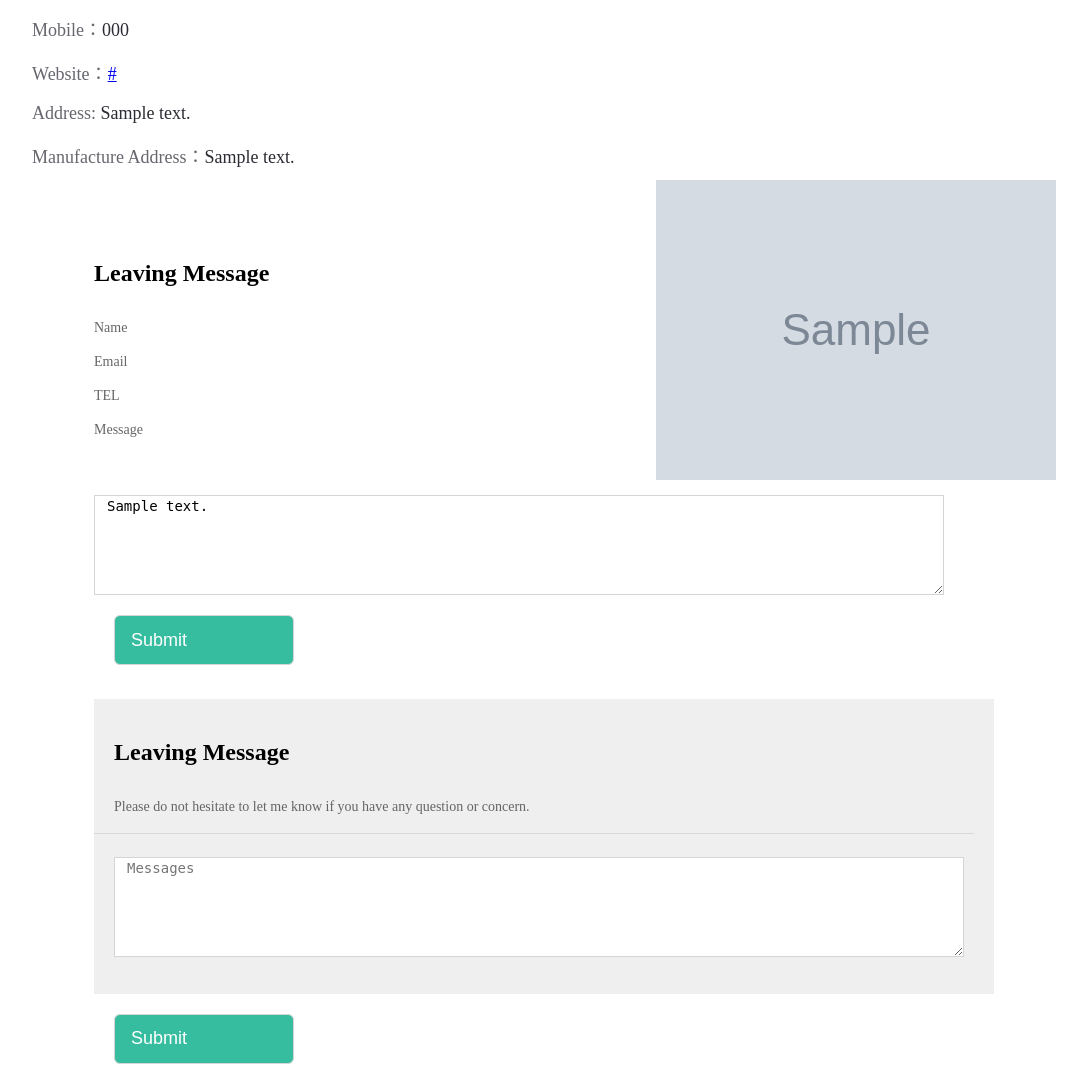
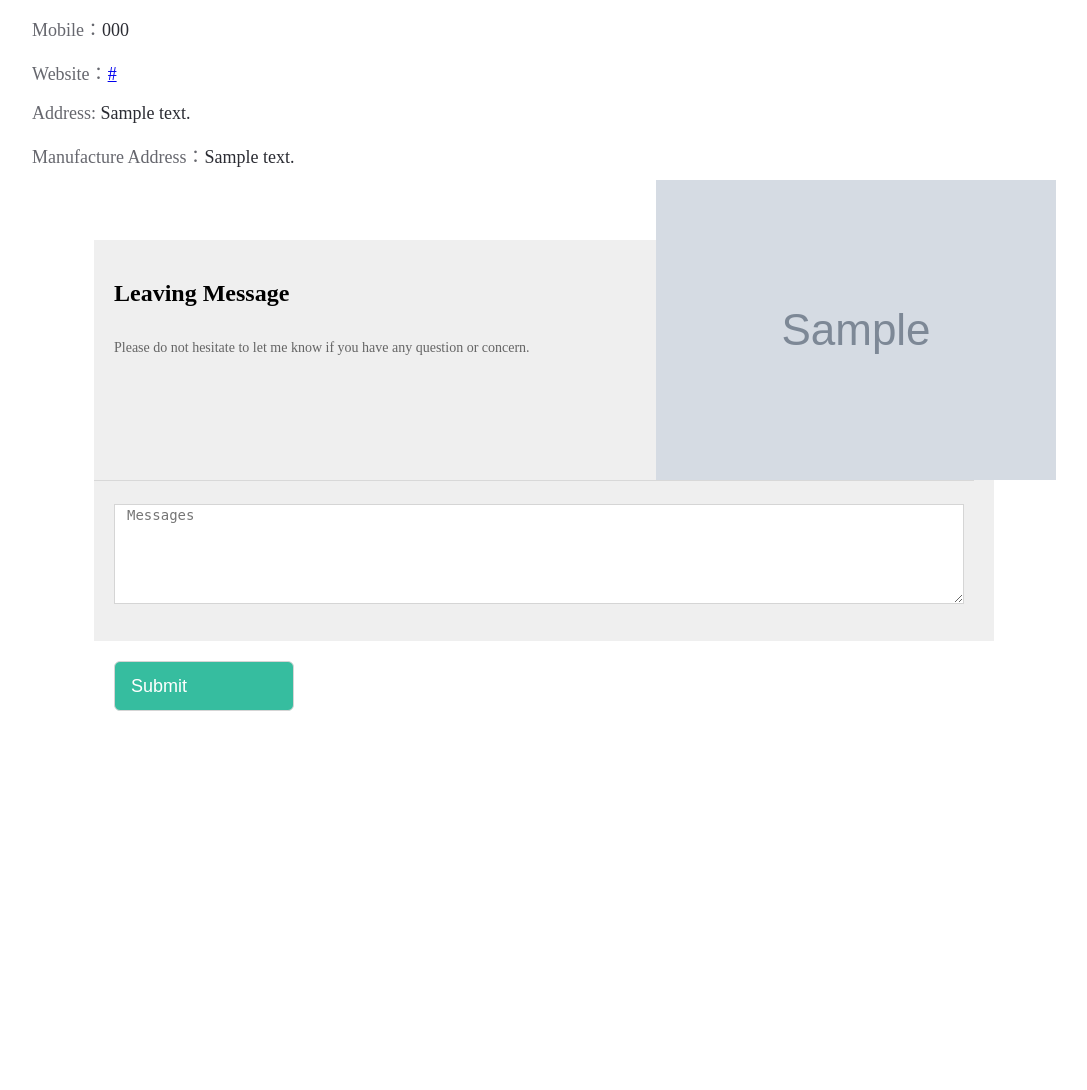
Before and after one commit to Heisenbergww/tiechuang, a PHP site: template oceanmin/views/contactus/index.php in a window 1280 px wide. Shown: the part 601-1691 px from the top of the page, without its empty margins (96-1183 px from the left). After the commit the page ends 1312 px from the top, so only its background shows below. Run offline with PHP 8.4, Linux system fonts and the light colour scheme; the template is opened without the code that fills it: most values are stand-ins (such as "Sample title", 1, 10 or a date in 2020); grey boxes marked "Sample" are stand-in pictures; some libraries are stand-ins or nearby versions.

Commit message:
联系我们修改

```diff
--- a/oceanmin/config/db.php
+++ b/oceanmin/config/db.php
@@ -2,8 +2,8 @@
 
 return [
     'class' => 'yii\db\Connection',
-	'dsn' => 'mysql:host=162.243.136.18;dbname=shelf',
-	'username' => 'junfeng',
+	'dsn' => 'mysql:host=127.0.0.1;dbname=shelf',
+	'username' => 'root',
 	'password' => 'bike.com',
 	'charset' => 'utf8',
 	'tablePrefix' => 'ocean_',
--- a/oceanmin/views/contactus/index.php
+++ b/oceanmin/views/contactus/index.php
@@ -32,12 +32,7 @@
     </div>
 </section>
 
-<!--修改后删除-->
-<section class="container-fluid clearfix section3 " >
-    <div class="row contact_us_form">
-        <div class="col-lg-12">
-            <h1>Leaving  Message</h1>
-            <div>
+
 <?php
     if( Yii::$app->getSession()->hasFlash('success') ) {
     echo Html::script('alert("Submitted successfully!");', ['defer' => true]);
@@ -46,8 +41,6 @@
     echo Html::script('alert("Submit fails, check the mailbox format and whether Missing!");', ['defer' => true]);
     }
 ?>
-            </div>
-
  <?php
 $form = ActiveForm::begin([
     'fieldConfig' => [
@@ -58,22 +51,6 @@
         'enctype' => 'multipart/form-data'
     ],
 ]);?>
-                <p>Name</p><input name="Message[name]" type="text" value="<?= Html::encode($model->name) ?>">
-                <p>Email</p><input name="Message[email]"  type="text" value="<?= Html::encode($model->email) ?>">
-                <p>TEL</p><input name="Message[phone]"  type="text" value="<?= Html::encode($model->phone) ?>">
-                <p>Message</p><textarea name="Message[detail]" type="text" ><?= Html::encode($model->detail) ?></textarea>
-                 <?php
-                    if (Yii::$app->session->hasFlash('info')) {
-                        echo Yii::$app->session->getFlash('info');
-                    }
-                ?>
-                <input  class="contact_us_submit" type="submit" value="Submit">
-            <?php ActiveForm::end();?>
-        </div>
-    </div>
-</section>
-
-
 <section class="container-fluid clearfix section3 " >
     <div class="row contact_us_form">
         <div class="col-lg-12">
@@ -90,6 +67,8 @@
         </div>
     </div>
 </section>
+ <?php ActiveForm::end();?>
+
 
 <!-- Google Code for &#32852;&#31995;&#25105;&#20204;&#39029;&#38754;&#36716;&#21270; Conversion Page -->
 <script type="text/javascript">
```
Lines whose indentation alone changed are shown as unchanged.
